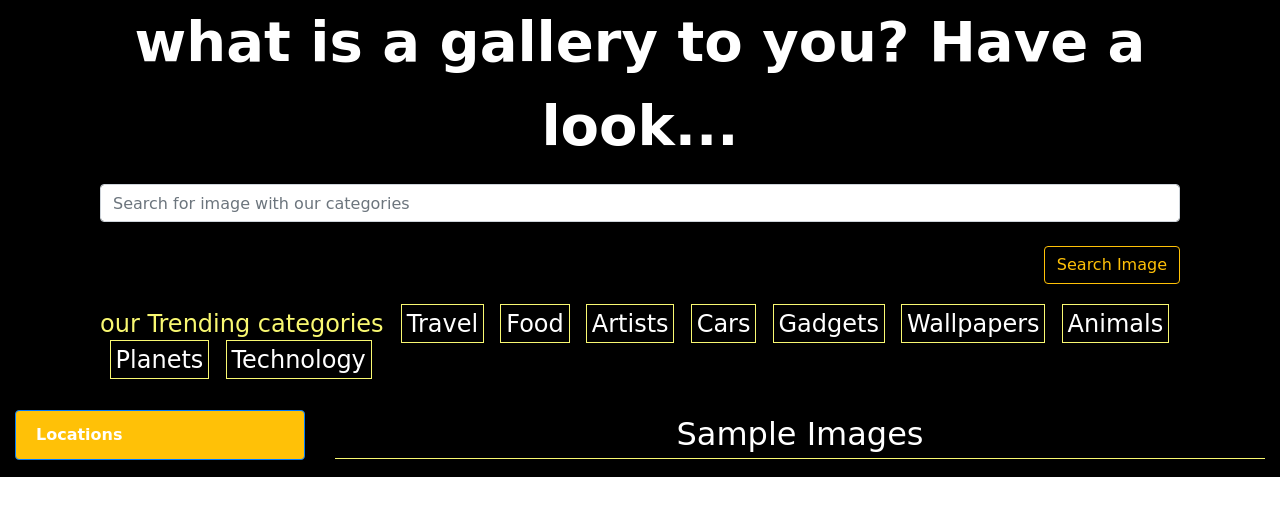
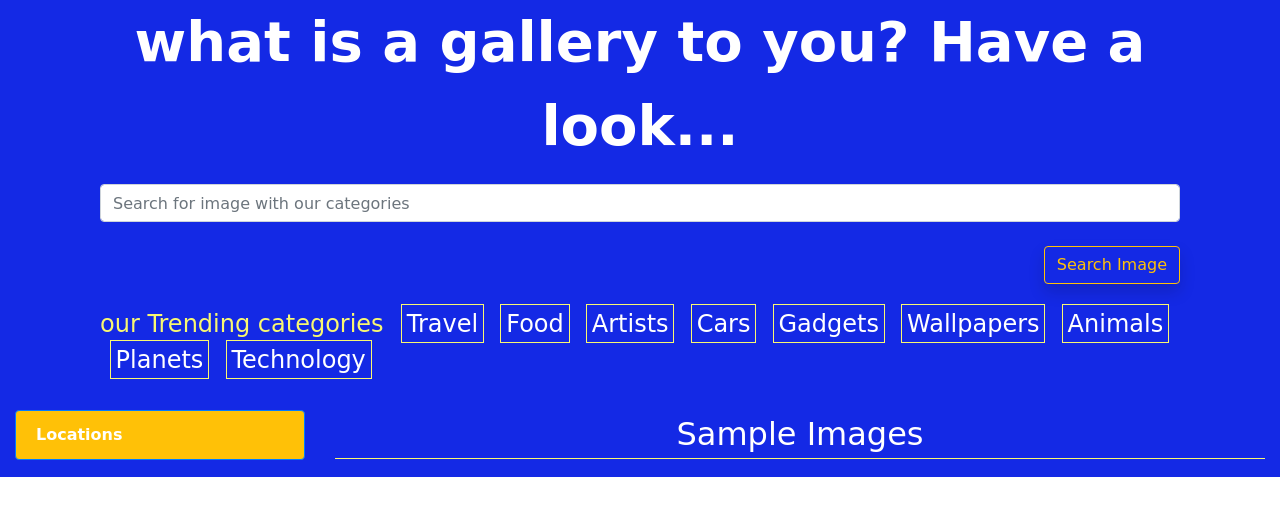
Before and after one commit to gatotoadrian/album, a Django app: page / in a window 1280 px wide. Shown: the part 56-572 px from the top of the page. Run offline with Django 4.2, Linux system fonts and the light colour scheme; data that the repository does not hold is empty; some libraries are stand-ins or nearby versions; some web fonts are replaced.

Commit message:
updated files

```diff
--- a/appgallery/static/css/styles.css
+++ b/appgallery/static/css/styles.css
@@ -4,7 +4,7 @@
     font-family: 'Delius Swash Caps', cursive;
 }
 #home{
-    background: #000;
+    background: rgb(20, 41, 229);
 
 }
 #paragraph1{
--- a/gallery/settings.py
+++ b/gallery/settings.py
@@ -18,6 +18,7 @@ from pathlib import Path
 import cloudinary
 import cloudinary.uploader
 import cloudinary.api
+
 
 
 # adding config
```
